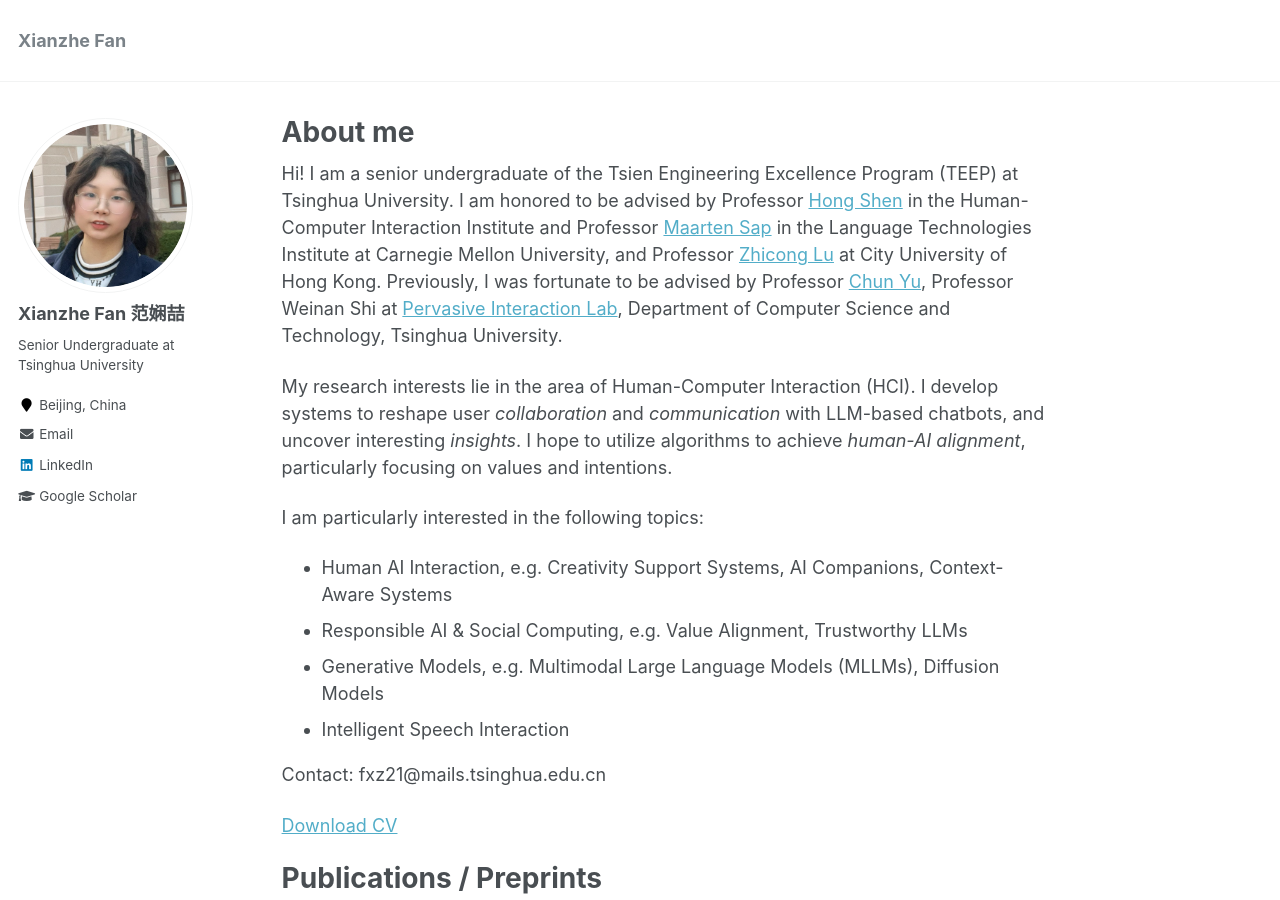
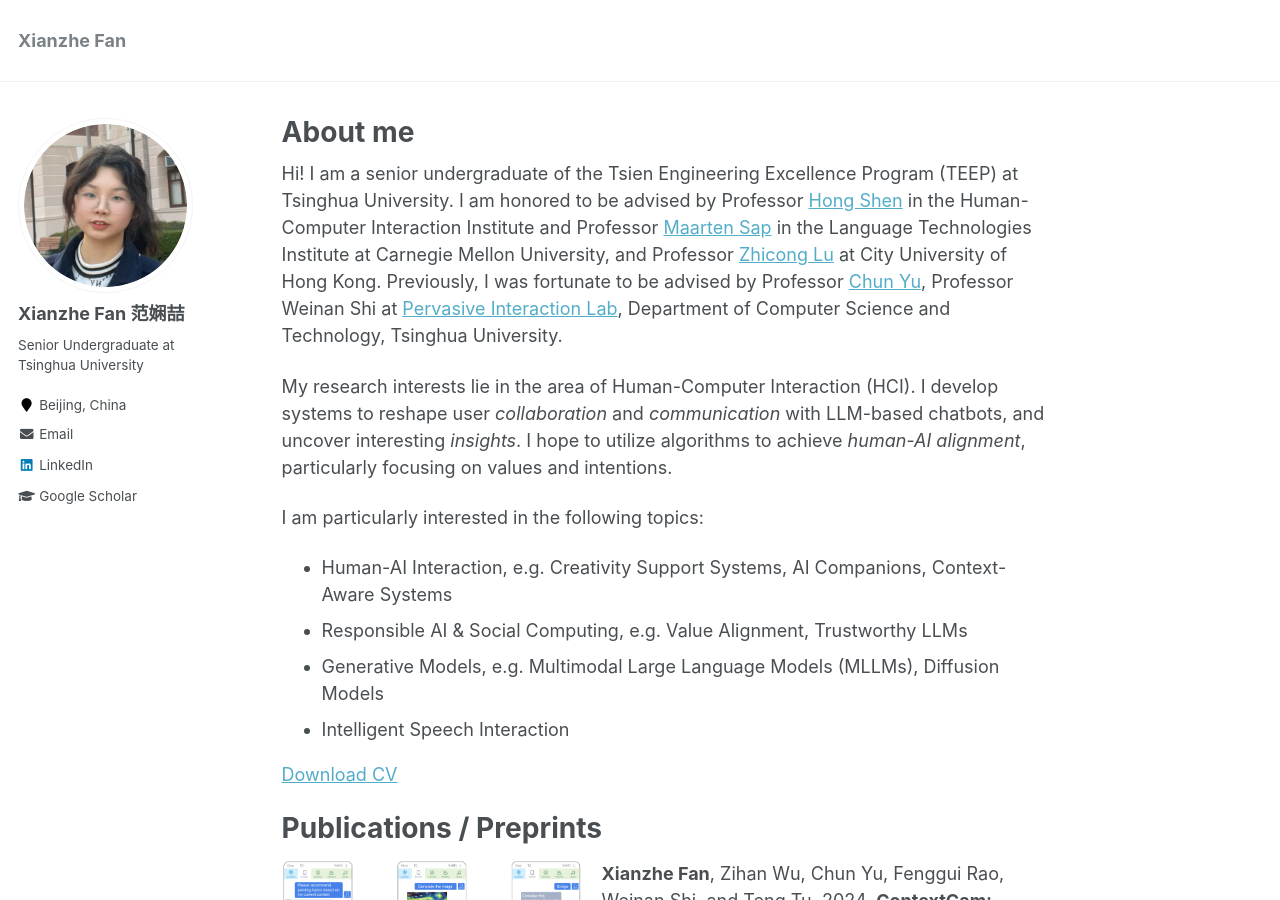
Before and after one commit to XianzheFan/XianzheFan.github.io, a Jekyll site: the page built from _pages/about.md, in a window 1280 px wide and 900 px high. Built offline with Jekyll 4.4.1, drawn with Linux system fonts in a browser that asks for light colours.

Commit message:
Add files via upload

```diff
--- a/_pages/about.md
+++ b/_pages/about.md
@@ -17,16 +17,12 @@ My research interests lie in the area of Human-Computer Interaction (HCI).
 I develop systems to reshape user *collaboration* and *communication* with LLM-based chatbots, and uncover interesting *insights*. I hope to utilize algorithms to achieve *human-AI alignment*, particularly focusing on values and intentions.
 
 I am particularly interested in the following topics:
-* Human AI Interaction, e.g. Creativity Support Systems, AI Companions, Context-Aware Systems
+* Human-AI Interaction, e.g. Creativity Support Systems, AI Companions, Context-Aware Systems
 * Responsible AI & Social Computing, e.g. Value Alignment, Trustworthy LLMs
 * Generative Models, e.g. Multimodal Large Language Models (MLLMs), Diffusion Models
 * Intelligent Speech Interaction
 
-
-Contact: fxz21@mails.tsinghua.edu.cn
-
 [Download CV](https://xianzhefan.github.io/files/CV.pdf)
-
 
 Publications / Preprints
 ======
```
